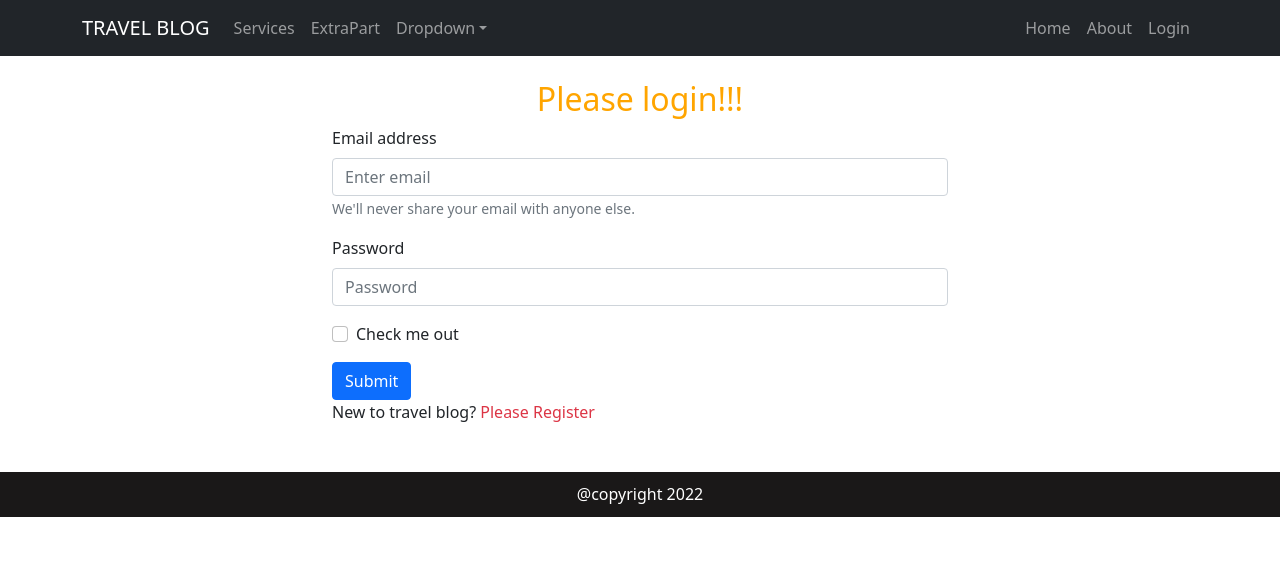
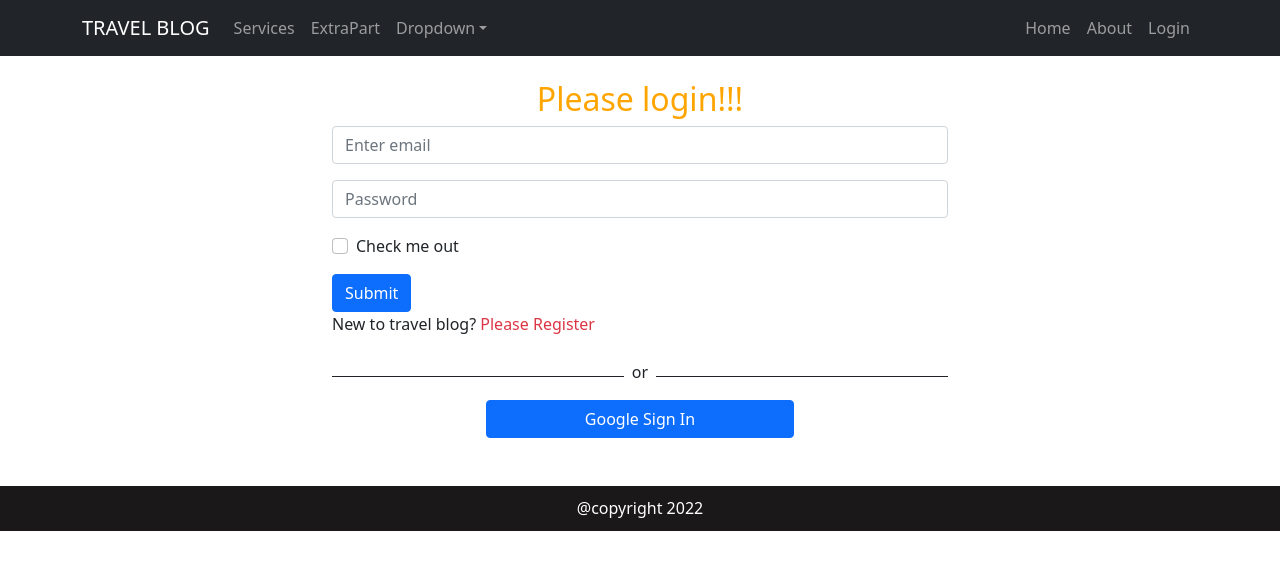
Before and after one commit to tanianasrin1/independent-service-provider-a10, a React (Create React App) app: page /login in a window 1280 px wide. Shown: the top 570 px of the page. Built offline with nearby package versions, Linux system fonts and the light colour scheme; no server answers.

Commit message:
google sign in fixed

```diff
--- a/src/pages/Login/Login/Login.js
+++ b/src/pages/Login/Login/Login.js
@@ -3,6 +3,7 @@
 import { useSignInWithEmailAndPassword } from "react-firebase-hooks/auth";
 import { Link, useLocation, useNavigate } from "react-router-dom";
 import auth from "../../../firebase.init";
+import SocialLogin from "../SocialLogin/SocialLogin";
 import './Login.css'
 
 const Login = () => {
@@ -44,15 +45,13 @@
       <h2 className="login-title text-center mt-4">Please login!!!</h2>
       <Form onSubmit={handleSubmit}>
         <Form.Group className="mb-3" controlId="formBasicEmail">
-          <Form.Label>Email address</Form.Label>
+
           <Form.Control ref={emailRef} type="email" placeholder="Enter email"  required/>
-          <Form.Text className="text-muted">
-            We'll never share your email with anyone else.
-          </Form.Text>
+
         </Form.Group>
 
         <Form.Group className="mb-3" controlId="formBasicPassword">
-          <Form.Label>Password</Form.Label>
+
           <Form.Control ref={passwordRef} type="password" placeholder="Password"  required/>
         </Form.Group>
         <Form.Group className="mb-3" controlId="formBasicCheckbox">
@@ -63,6 +62,7 @@
         </Button>
       </Form>
       <p>New to travel blog? <Link to="/register" className="text-danger pe-auto text-decoration-none" onClick={navigateRegister}>Please Register</Link> </p>
+      <SocialLogin></SocialLogin>
     </div>
   );
 };
--- a/src/pages/Login/Register/Register.js
+++ b/src/pages/Login/Register/Register.js
@@ -3,6 +3,7 @@
 import { useCreateUserWithEmailAndPassword } from 'react-firebase-hooks/auth';
 import './Register.css';
 import auth from '../../../firebase.init';
+import SocialLogin from '../SocialLogin/SocialLogin';
 
 const Register = () => {
     const [
@@ -42,6 +43,7 @@
                 <input type="submit" value="Register" />
             </form>
             <p>Already have an account? <Link to="/login" className="text-danger pe-auto text-decoration-none" onClick={navigateLogin}>Please Login</Link> </p>
+            <SocialLogin></SocialLogin>
         </div>
     );
 };
--- /dev/null
+++ b/src/pages/Login/SocialLogin/SocialLogin.js
@@ -0,0 +1,41 @@
+import React from 'react';
+import { useSignInWithGoogle } from 'react-firebase-hooks/auth';
+import { useNavigate } from 'react-router-dom';
+import auth from '../../../firebase.init';
+
+const SocialLogin = () => {
+    const [signInWithGoogle, user, loading, error] = useSignInWithGoogle(auth);
+
+    const navigate = useNavigate();
+
+    let errorElement;
+    if (error) {
+
+        errorElement= <div>
+            <p className='text-danger'>Error: {error.message}</p>
+          </div>
+
+      }
+
+    if(user){
+        navigate('/home');
+    }
+
+    return (
+        <div>
+            <div className='d-flex align-items-center'>
+                <div style={{height: "1px"}} className='bg-dark w-50'></div>
+                <p className='pt-2 px-2'>or</p>
+                <div style={{height: "1px"}} className='bg-dark w-50'></div>
+            </div>
+            {errorElement}
+            <div className='text-center'>
+                <button
+                onClick={() => signInWithGoogle()}
+                className='btn btn-primary w-50'>Google Sign In</button>
+            </div>
+        </div>
+    );
+};
+
+export default SocialLogin;
```
